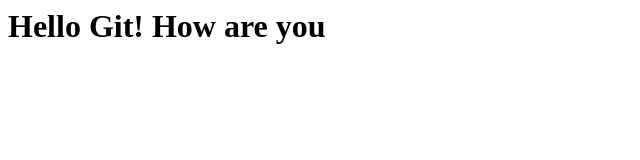
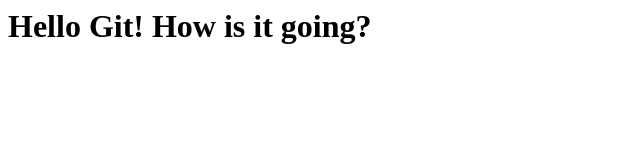
Before and after one commit to Pechenka13/Test1, a plain HTML site: page index.html in a window 1280 px wide. Shown: the whole page, without its empty margins (0-640 px from the left). Drawn offline with Linux system fonts and the light colour scheme.

Commit message:
Revert "Wrong2"
This reverts commit 1c074063c7a4568493e54d89be26b0667a8932d9.

```diff
--- a/index.html
+++ b/index.html
@@ -1 +1 @@
-<h1>Hello Git! How are you</h1>
+<h1>Hello Git! How is it going?</h1>
```
